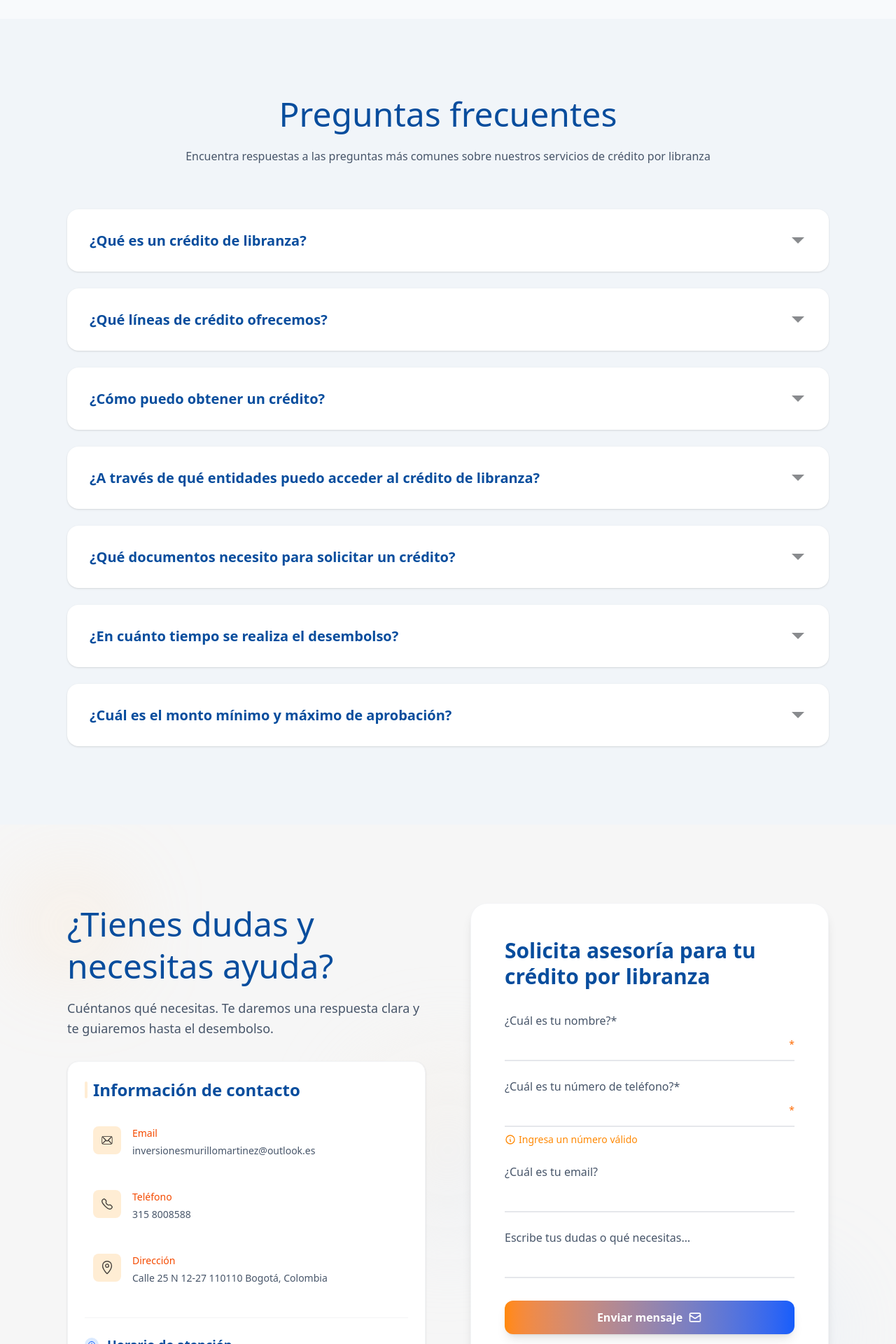
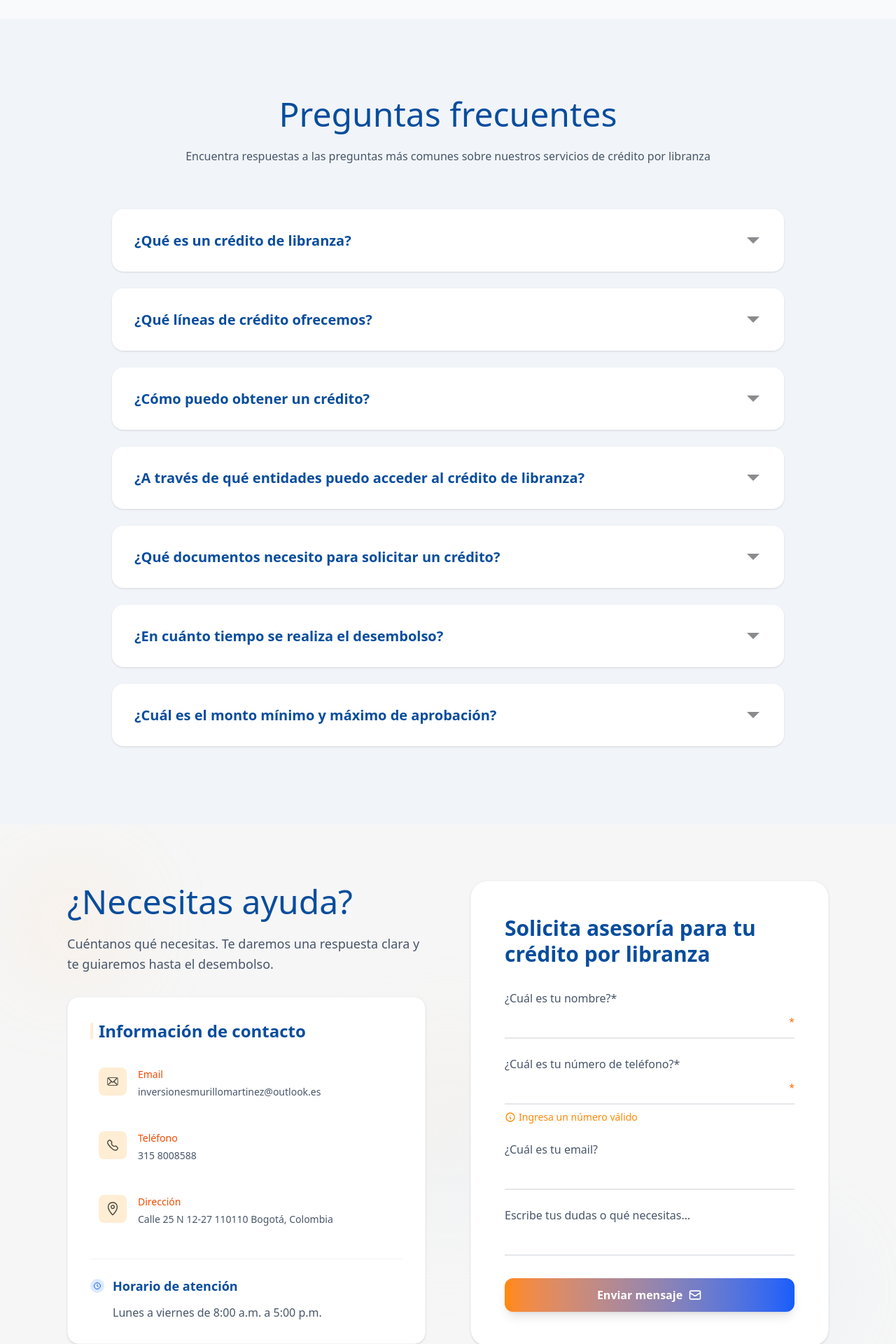
Before and after one commit to OliverVlz/sistema-creditos.client, a React (Vite) app: page / in a window 1280 px wide. Shown: the part 4220-6140 px from the top of the page at 70% size. Built offline with nearby package versions, Linux system fonts and the light colour scheme.

Commit message:
navbar links

```diff
--- a/src/modules/landing/pages/HomePage/components/ContactSection.tsx
+++ b/src/modules/landing/pages/HomePage/components/ContactSection.tsx
@@ -46,7 +46,7 @@ export default function ContactSection() {
   ];
 
   return (
-    <section id="contacto" className="w-full bg-[#F6F6F6] py-20 md:py-28 relative overflow-hidden">
+    <section id="contacto" className="w-full bg-[#F6F6F6] py-20 md:pt-20 md:pb-32 relative overflow-hidden">
       {/* Elementos decorativos de fondo */}
       <div className="absolute inset-0 overflow-hidden">
         <div className="absolute top-20 left-10 w-32 h-32 bg-orange-200/30 rounded-full blur-3xl"></div>
@@ -61,7 +61,7 @@ export default function ContactSection() {
             <div className="mb-8">
               <div className="flex items-center gap-3 mb-4">
                 <h2 className="text-4xl md:text-5xl font-normal text-global-12 leading-tight">
-                  ¿Tienes dudas y necesitas ayuda?
+                  ¿Necesitas ayuda?
                 </h2>
               </div>
               <p className="text-lg text-global-7 leading-relaxed">
@@ -69,7 +69,7 @@ export default function ContactSection() {
               </p>
             </div>
 
-            <div className="bg-white rounded-2xl p-6 shadow-sm border border-gray-100">
+            <div className="bg-white rounded-2xl p-8 shadow-sm border border-gray-100">
               <h3 className="text-2xl font-semibold text-global-12 mb-6 flex items-center gap-2">
                 <div className="w-1 h-6 bg-gradient-to-b from-orange-100 to-orange-100 rounded-full"></div>
                 Información de contacto
@@ -114,7 +114,7 @@ export default function ContactSection() {
           </div>
 
           {/* Right Contact Form */}
-          <div className="bg-white rounded-3xl shadow-lg p-8 md:p-12 border border-gray-100 relative overflow-hidden">
+          <div className="bg-white rounded-3xl shadow-sm p-7 md:p-12 border border-gray-100 relative overflow-hidden">
 
             <div className="relative z-10">
               <div className="flex items-center gap-3 mb-8">
--- a/src/modules/landing/pages/HomePage/components/Faq.tsx
+++ b/src/modules/landing/pages/HomePage/components/Faq.tsx
@@ -42,7 +42,7 @@ export default function Faq() {
 
   return (
     <section id="faq" className="w-full bg-global-2 py-20 md:py-28">
-      <div className="mx-auto max-w-6xl px-4 sm:px-6 lg:px-8">
+      <div className="mx-auto max-w-5xl px-4 sm:px-6 lg:px-8">
         <div className="text-center mb-16">
           <h2 className="text-5xl font-normal text-global-12 mb-6">
             Preguntas frecuentes
```
Also changed, not shown: src/modules/landing/pages/CreditPoliciePage/components/CreditFeatures.tsx (line endings or trailing spaces), src/modules/landing/pages/CreditPoliciePage/components/CreditHero.tsx (line endings or trailing spaces), src/modules/landing/pages/CreditPoliciePage/components/ProfileSelector.tsx (line endings or trailing spaces), src/modules/landing/pages/CreditPoliciePage/index.tsx (line endings or trailing spaces), src/modules/landing/pages/LoginPage/index.tsx (line endings or trailing spaces), src/modules/landing/pages/RegisterPage/index.tsx (line endings or trailing spaces), src/modules/landing/pages/ServicesPage/index.tsx (line endings or trailing spaces).
